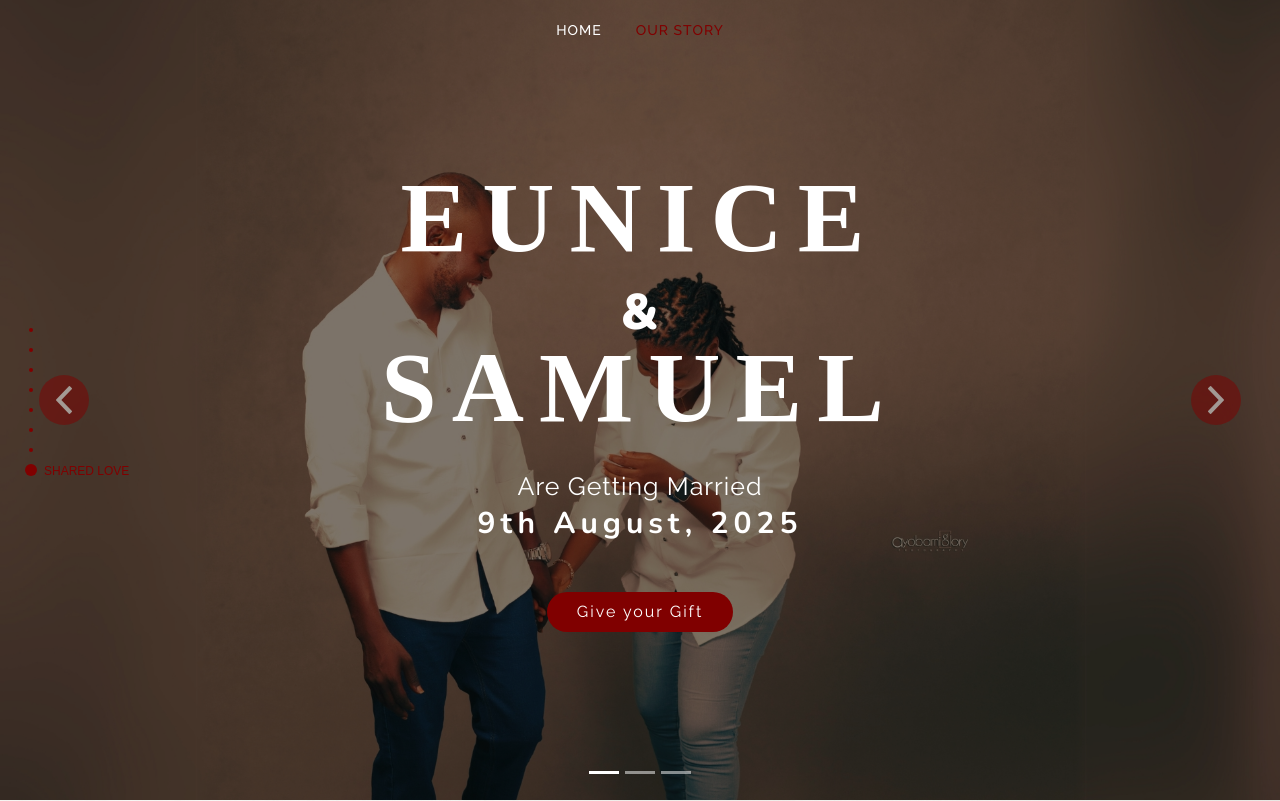
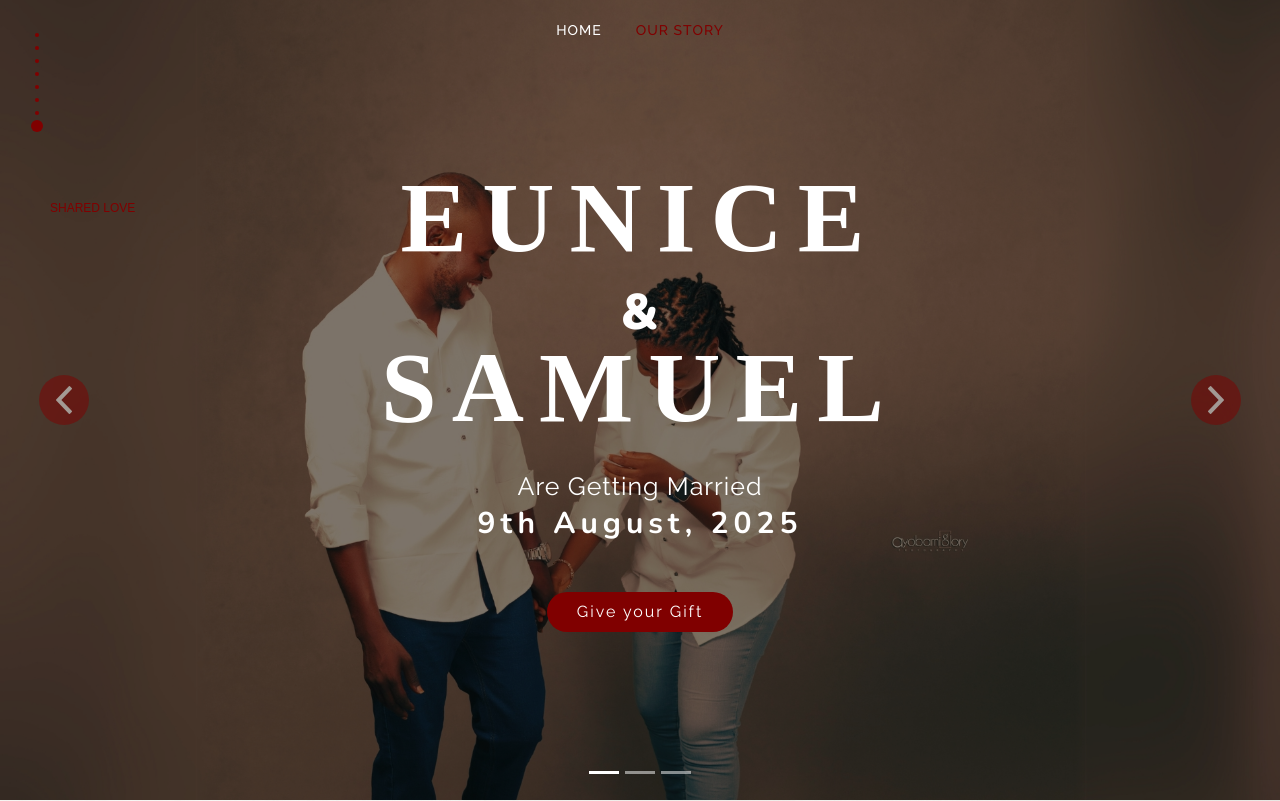
Before and after one commit to lemmaiot/myevent.i.ng, a PHP site: the page made by sam+eunice2025/index.html in a window 1280 px wide. Shown: the top 801 px of the page. Run offline with PHP 8.4, Linux system fonts and the light colour scheme; some web fonts are replaced.

Commit message:
Add files via upload

```diff
--- a/sam+eunice2025/css/style.css
+++ b/sam+eunice2025/css/style.css
@@ -1180,3 +1180,21 @@ h6 {
     font-size: 12px;
     margin-bottom: 0;
 }
+
+/* Override Fullpage default navigation position */
+.fp-left {
+    top: 80px !important;     /* Distance from top */
+    left: 20px !important;    /* Distance from left */
+    bottom: auto !important;
+    transform: none !important;
+}
+
+/* Optional: make it horizontal instead of vertical */
+.fp-left ul {
+    flex-direction: row !important;
+}
+
+/* Optional: style bullet spacing if horizontal */
+.fp-left ul li {
+    margin:0 10px !important;
+}
--- a/sam+eunice2025/index.html
+++ b/sam+eunice2025/index.html
@@ -151,8 +151,9 @@
                                     <div><img src="img/gallery/gallery-5.JPG"></div>
                                     <div><img src="img/gallery/gallery-6.JPG"></div>
                                     <div><img src="img/gallery/gallery-7.JPG"></div>
-                                    <div><img src="img/gallery/gallery-8.jpg"></div>
+                                    <div><img src="img/gallery/gallery-8.JPG"></div>
                                     <div><img src="img/gallery/gallery-9.jpg"></div>
+                                    <div><img src="img/gallery/gallery-10.jpg"></div>
                                 </div>
                                 <div class="gallery-nav">
                                     <div><img src="img/gallery/gallery-1.JPG"></div>
@@ -162,8 +163,9 @@
                                     <div><img src="img/gallery/gallery-5.JPG"></div>
                                     <div><img src="img/gallery/gallery-6.JPG"></div>
                                     <div><img src="img/gallery/gallery-7.JPG"></div>
-                                    <div><img src="img/gallery/gallery-8.jpg"></div>
+                                    <div><img src="img/gallery/gallery-8.JPG"></div>
                                     <div><img src="img/gallery/gallery-9.jpg"></div>
+                                    <div><img src="img/gallery/gallery-10.jpg"></div>
                                 </div>
                             </div>
                         </div>
--- a/sam+eunice2025/js/main.js
+++ b/sam+eunice2025/js/main.js
@@ -22,7 +22,7 @@
         paddingBottom: '0',
         verticalCentered: true,
         showActiveTooltip: true,
-        navigationTooltips: ['HOME', 'OUR STORY', 'GALLERY', 'WISHES', 'THE WEEDING', 'DIRECTION', 'DAYS LEFT','SHARED LOVE'],
+        navigationTooltips: ['HOME', 'OUR STORY', 'GALLERY', 'WISHES', 'THE WEDDING', 'DIRECTION', 'DAYS LEFT','SHARED LOVE'],
         sectionsColor: ['#ffffff']
     });
 
```
Also changed, not shown: sam+eunice2025/img/gallery/gallery-10.jpg (added).
